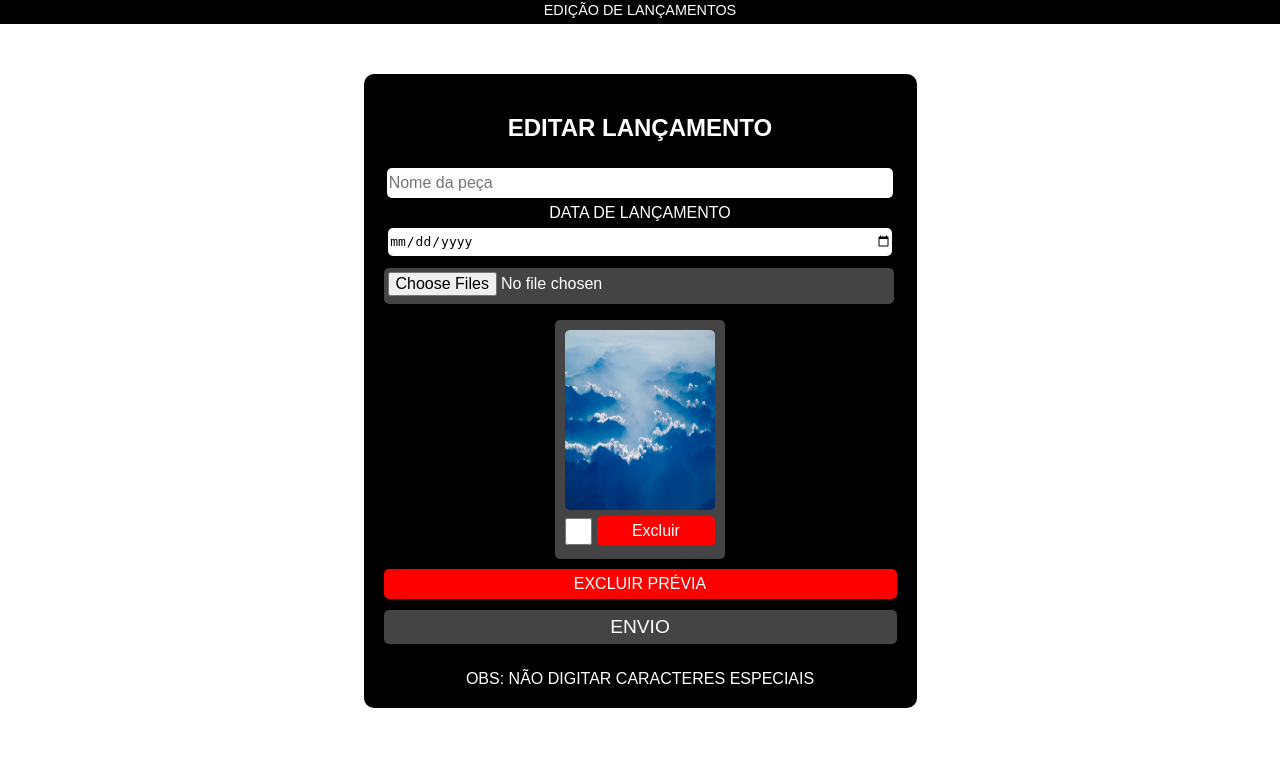
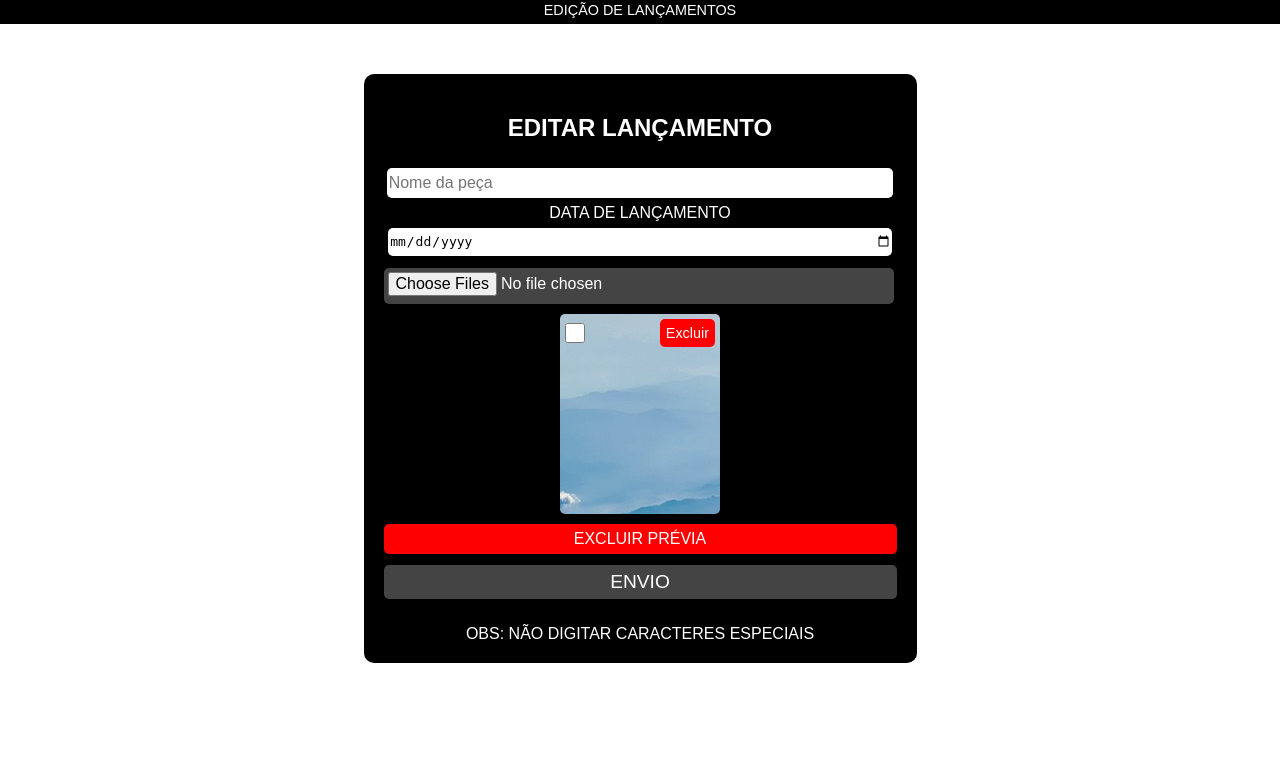
Before and after one commit to felipeDosProgramas/Loja, a PHP site: page /Admin/sistema-de-previa/editPrev.php in a window 1280 px wide. Shown: the part 171-929 px from the top of the page. After the commit the page ends 834 px from the top, so only its background shows below. Run offline with PHP 8.4, Linux system fonts and the light colour scheme; style sheets or scripts are compiled from the project's sources.

Commit message:
Atualização botão excluir

```diff
--- a/Admin/cssAdm/style.css
+++ b/Admin/cssAdm/style.css
@@ -353,25 +353,34 @@ textarea {
   display: grid;
   grid-template-areas: "cardsListas cardsListas";
   justify-content: center;
+  margin: 10px 0px;
 }
 
 .cardsListas {
-  /* display: flex;
-   justify-content: space-between;*/
-  margin: 10px;
+  width: 160px;
+  height: 200px;
   border-radius: 5px;
-  padding: 10px;
-  background-color: rgb(68, 68, 68);
+  background-image: url("../../imgs/fundo.jpg");
 }
 
-.divImgLista img {
-  width: 150px;
-  height: 180px;
-  border-radius: 5px;
+.divBtnAndCheck {
+  padding: 5px;
+  display: flex;
+  justify-content: space-between;
+  align-items: center;
+}
+
+.checkExclu {
+  width: 20px;
+  height: 20px;
+  margin: 0px;
+  outline: 0;
+  border: none;
+  background-color: aqua;
 }
 
 #excluirOnePrev {
-  font-size: 1em;
+  font-size: 0.9em;
   border: none;
   border-radius: 5px;
   background-color: red;
@@ -380,22 +389,6 @@ textarea {
   cursor: pointer;
   outline: 0;
   transition: 0.5s;
-  width: 100%;
-}
-
-.checkExclu {
-  width: 35px;
-  height: 35px;
-  margin: 0px;
-  outline: 0;
-  border: none;
-  background-color: aqua;
-}
-
-.divBtnAndCheck {
-  display: flex;
-  align-items: center;
-  gap: 5px;
 }
 
 /*# sourceMappingURL=style.css.map */
--- a/Admin/sassAdm/Pages/editPrevia.scss
+++ b/Admin/sassAdm/Pages/editPrevia.scss
@@ -22,41 +22,32 @@
     display: grid;
     grid-template-areas: 'cardsListas cardsListas';
     justify-content: center;
+    margin: 10px 0px;
 }
 
 .cardsListas {
-   /* display: flex;
-    justify-content: space-between;*/
-    margin: 10px;
+    width: 160px;
+    height: 200px;
     border-radius: 5px;
-    padding: 10px;
-    background-color: $cor-cinza;
+    background-image: url('../../imgs/fundo.jpg');
 }
 
-.divImgLista {
-    img {
-        width: 150px;
-        height: 180px;
-        border-radius: 5px;
-    }
-}
-
-#excluirOnePrev {
-    @include buttonsAdm(1em, none, 5px, $vermelho, 6px, $cor-branca);
-    width: 100%;
+.divBtnAndCheck {
+    padding: 5px;
+    display: flex;
+    justify-content: space-between;
+    align-items: center;
 }
 
 .checkExclu {
-    width: 35px;
-    height: 35px;
+    width: 20px;
+    height: 20px;
     margin: 0px;
     outline: 0;
     border: none;
     background-color: aqua;
 }
 
-.divBtnAndCheck {
-    display: flex;
-    align-items: center;
-    gap: 5px;
+#excluirOnePrev {
+    @include buttonsAdm(0.9em, none, 5px, $vermelho, 6px, $cor-branca);
 }
--- a/Admin/sistema-de-previa/editPrev.php
+++ b/Admin/sistema-de-previa/editPrev.php
@@ -67,9 +67,6 @@
 						</div>
 						<div id="divLista">
 						    <div class="cardsListas">
-								<div class="divImgLista">
-									<img src="../../imgs/fundo.jpg" alt="">
-								</div>
 								<div class="divBtnAndCheck">
 									<input type="checkbox" name="" id="" class="checkExclu">
 									<button id="excluirOnePrev">Excluir</button>
```
Also changed, not shown: 1 other file.
